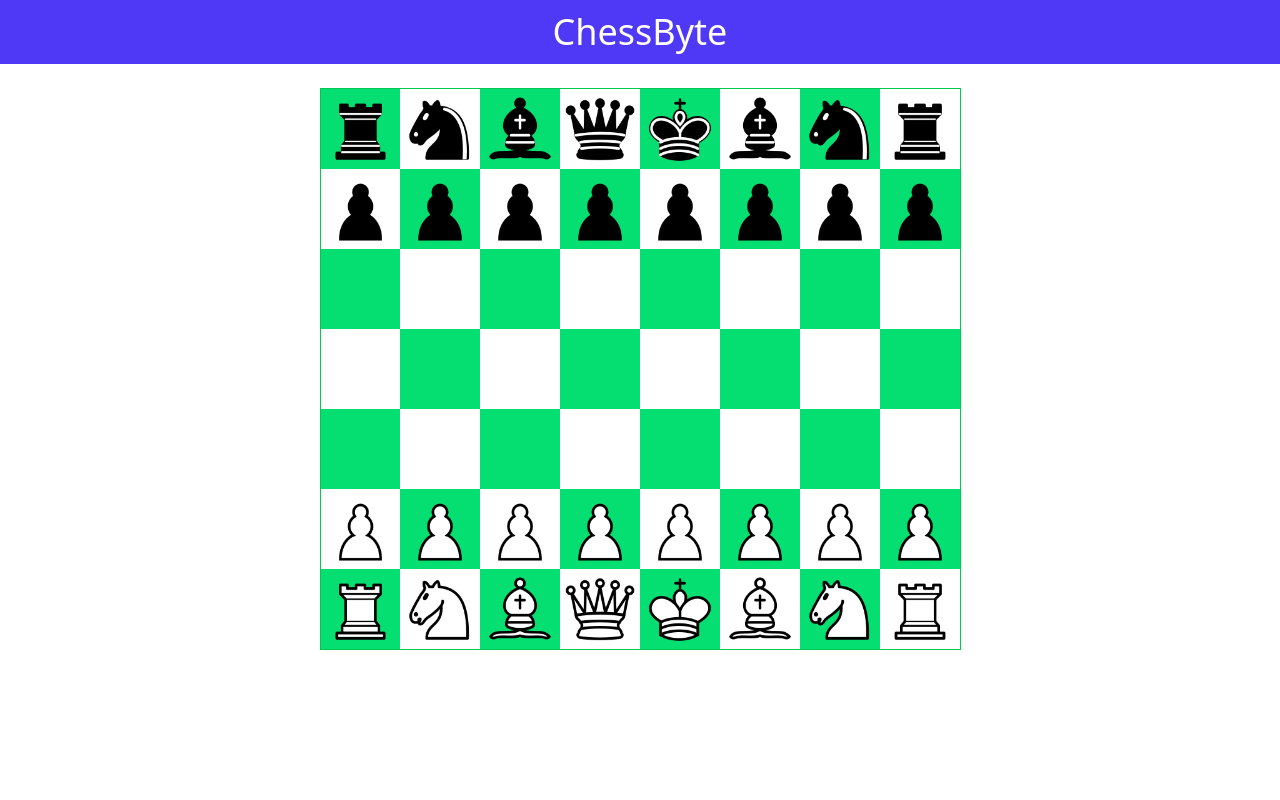
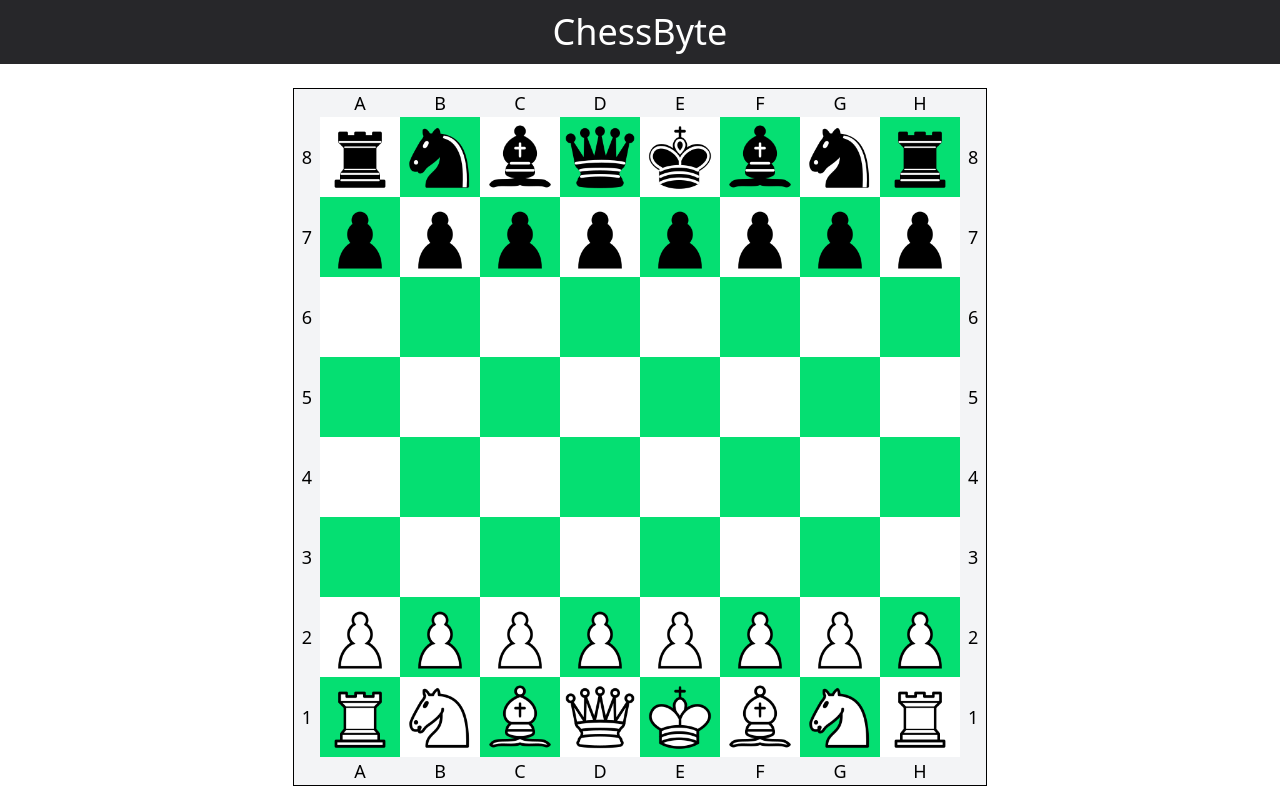
Before and after one commit to itxsoumya/chessbyte, a React (Vite) app in the folder frontend/: page / in a window 1280 px wide. Built offline with nearby package versions, Linux system fonts and the light colour scheme.

Commit message:
chess board side border added

```diff
--- a/frontend/src/components/Board.jsx
+++ b/frontend/src/components/Board.jsx
@@ -17,60 +17,95 @@ const Board = () => {
   const square = "w-20 h-20";
   return (
     <div className="flex justify-center">
-      <table className="border border-green-500 text-6xl ">
+      <table className="border border-black-500 text-6xl ">
+        {/* border */}
+
+        <tr className="text-lg text-center bg-gray-100">
+          <td></td>
+          <td>A</td>
+          <td>B</td>
+          <td>C</td>
+          <td>D</td>
+          <td>E</td>
+          <td>F</td>
+          <td>G</td>
+          <td>H</td>
+          <td></td>
+        </tr>
+
+        {/* actual board */}
         <tr>
-          <td className={`bg-green-400 ${square} text-center`}>
+          <td className="text-lg bg-gray-100 text-center p-2">8</td>
+          <td className={` ${square} text-center`}>
             <img className={`${square}`} src={blackrook} alt="" />
           </td>
-          <td className={`${square} text-center`}>
+          <td className={`${square} text-center bg-green-400`}>
             <img className={`${square}`} src={blackknight} alt="" />
-          </td>
-          <td className={`bg-green-400 ${square} text-center`}>
-            <img className={`${square}`} src={blackbishop} alt="" />
-          </td>
-          <td className={`${square} text-center`}>
-            <img className={`${square}`} src={blackqueen} alt="" />
-          </td>
-          <td className={`bg-green-400 ${square} text-center`}>
-            <img className={`${square}`} src={blackking} alt="" />
           </td>
           <td className={`${square} text-center`}>
             <img className={`${square}`} src={blackbishop} alt="" />
           </td>
-          <td className={`bg-green-400 ${square} text-center`}>
+          <td className={`${square} text-center bg-green-400 `}>
+            <img className={`${square}`} src={blackqueen} alt="" />
+          </td>
+          <td className={` ${square} text-center`}>
+            <img className={`${square}`} src={blackking} alt="" />
+          </td>
+          <td className={`${square} text-center bg-green-400`}>
+            <img className={`${square}`} src={blackbishop} alt="" />
+          </td>
+          <td className={` ${square} text-center`}>
             <img className={`${square}`} src={blackknight} alt="" />
           </td>
-          <td className={`${square} text-center`}>
+          <td className={`${square} text-center bg-green-400`}>
             <img className={`${square}`} src={blackrook} alt="" />
           </td>
+
+          <td className="text-lg bg-gray-100 text-center p-2">8</td>
         </tr>
         <tr>
-          <td className={`${square} text-center`}>
-            <img className={`${square}`} src={blackpawn} alt="" />
-          </td>
-          <td className={`bg-green-400 ${square} text-center`}>
+          <td className="text-lg bg-gray-100 text-center">7</td>
+          <td className={`${square} text-center bg-green-400`}>
             <img className={`${square}`} src={blackpawn} alt="" />
           </td>
           <td className={`${square} text-center`}>
             <img className={`${square}`} src={blackpawn} alt="" />
           </td>
-          <td className={`bg-green-400 ${square} text-center`}>
+          <td className={`${square} text-center bg-green-400`}>
+            <img className={`${square}`} src={blackpawn} alt="" />
+          </td>
+          <td className={` ${square} text-center `}>
+            <img className={`${square}`} src={blackpawn} alt="" />
+          </td>
+          <td className={`${square} text-center bg-green-400`}>
             <img className={`${square}`} src={blackpawn} alt="" />
           </td>
           <td className={`${square} text-center`}>
             <img className={`${square}`} src={blackpawn} alt="" />
           </td>
-          <td className={`bg-green-400 ${square} text-center`}>
+          <td className={`${square} text-center bg-green-400`}>
             <img className={`${square}`} src={blackpawn} alt="" />
           </td>
-          <td className={`${square} text-center`}>
+          <td className={` ${square} text-center`}>
             <img className={`${square}`} src={blackpawn} alt="" />
           </td>
-          <td className={`bg-green-400 ${square} text-center`}>
-            <img className={`${square}`} src={blackpawn} alt="" />
-          </td>
+          <td className="text-lg bg-gray-100 text-center">7</td>
         </tr>
         <tr>
+          <td className="text-lg bg-gray-100 text-center">6</td>
+
+          <td className={`${square} text-center`}></td>
+          <td className={`bg-green-400 ${square} text-center`}></td>
+          <td className={`${square} text-center`}></td>
+          <td className={`bg-green-400 ${square} text-center`}></td>
+          <td className={`${square} text-center`}></td>
+          <td className={`bg-green-400 ${square} text-center`}></td>
+          <td className={`${square} text-center`}></td>
+          <td className={`bg-green-400 ${square} text-center`}></td>
+          <td className="text-lg bg-gray-100 text-center">6</td>
+        </tr>
+        <tr>
+          <td className="text-lg bg-gray-100 text-center">5</td>
           <td className={`bg-green-400 ${square} text-center`}></td>
           <td className={`${square} text-center`}></td>
           <td className={`bg-green-400 ${square} text-center`}></td>
@@ -79,8 +114,10 @@ const Board = () => {
           <td className={`${square} text-center`}></td>
           <td className={`bg-green-400 ${square} text-center`}></td>
           <td className={`${square} text-center`}></td>
+          <td className="text-lg bg-gray-100 text-center">5</td>
         </tr>
         <tr>
+          <td className="text-lg bg-gray-100 text-center">4</td>
           <td className={`${square} text-center`}></td>
           <td className={`bg-green-400 ${square} text-center`}></td>
           <td className={`${square} text-center`}></td>
@@ -89,8 +126,10 @@ const Board = () => {
           <td className={`bg-green-400 ${square} text-center`}></td>
           <td className={`${square} text-center`}></td>
           <td className={`bg-green-400 ${square} text-center`}></td>
+          <td className="text-lg bg-gray-100 text-center">4</td>
         </tr>
         <tr>
+          <td className="text-lg bg-gray-100 text-center">3</td>
           <td className={`bg-green-400 ${square} text-center`}></td>
           <td className={`${square} text-center`}></td>
           <td className={`bg-green-400 ${square} text-center`}></td>
@@ -99,8 +138,10 @@ const Board = () => {
           <td className={`${square} text-center`}></td>
           <td className={`bg-green-400 ${square} text-center`}></td>
           <td className={`${square} text-center`}></td>
+          <td className="text-lg bg-gray-100 text-center">3</td>
         </tr>
         <tr>
+          <td className="text-lg bg-gray-100 text-center">2</td>
           <td className={`${square} text-center`}>
             <img className={`${square}`} src={whitepawn} alt="" />
           </td>
@@ -125,8 +166,10 @@ const Board = () => {
           <td className={`bg-green-400 ${square} text-center`}>
             <img className={`${square}`} src={whitepawn} alt="" />
           </td>
+          <td className="text-lg bg-gray-100 text-center">2</td>
         </tr>
         <tr>
+          <td className="text-lg bg-gray-100 text-center">1</td>
           <td className={`bg-green-400 ${square} text-center`}>
             <img className={`${square}`} src={whiterook} alt="" />
           </td>
@@ -151,6 +194,21 @@ const Board = () => {
           <td className={`${square} text-center`}>
             <img className={`${square}`} src={whiterook} alt="" />
           </td>
+          <td className="text-lg bg-gray-100 text-center">1</td>
+        </tr>
+
+        {/* border */}
+        <tr className="text-lg text-center bg-gray-100">
+          <td></td>
+          <td>A</td>
+          <td>B</td>
+          <td>C</td>
+          <td>D</td>
+          <td>E</td>
+          <td>F</td>
+          <td>G</td>
+          <td>H</td>
+          <td></td>
         </tr>
       </table>
     </div>
--- a/frontend/src/components/NavBar.jsx
+++ b/frontend/src/components/NavBar.jsx
@@ -2,7 +2,7 @@
 
 const NavBar = ()=>{
     return(
-        <div className="p-3 text-center bg-indigo-600 text-white text-4xl ">
+        <div className="p-3 text-center bg-zinc-800 text-white text-4xl ">
 
 
             ChessByte
```
